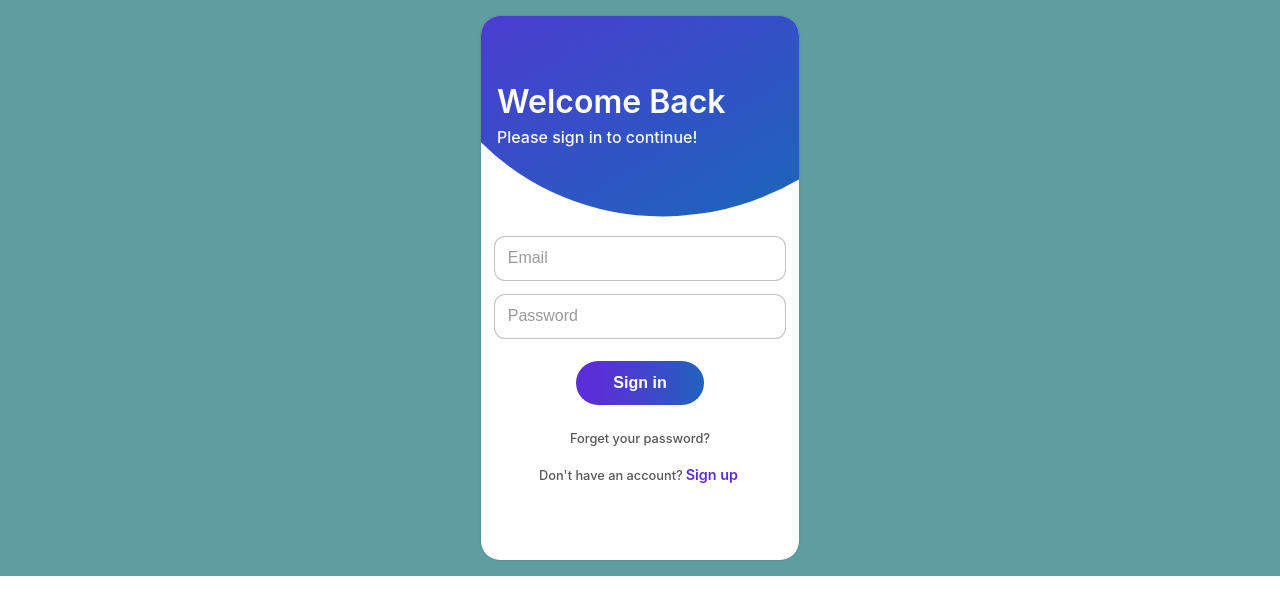
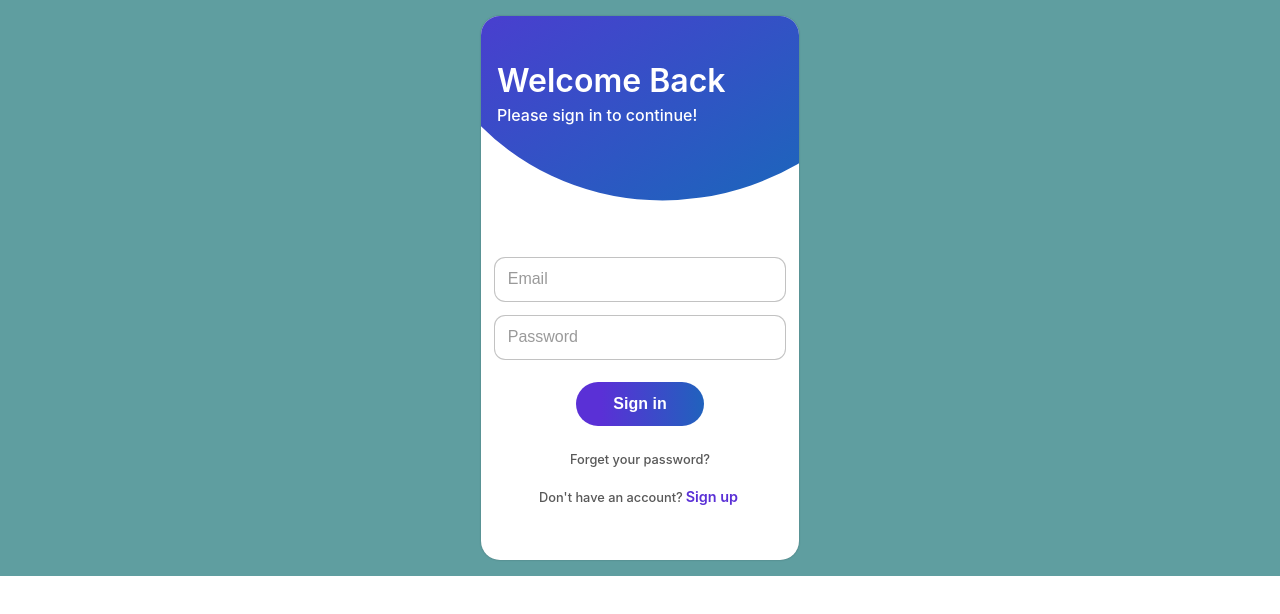
Before and after one commit to StephanoAH/sign-react, a React (Create React App) app: page / in a window 1280 px wide. Shown: the top 614 px of the page. Built offline with nearby package versions, Linux system fonts and the light colour scheme.

Commit message:
Fixed some bugs and added a fade to header text

```diff
--- a/src/components/Account/Account.js
+++ b/src/components/Account/Account.js
@@ -21,6 +21,15 @@ const BackDropVariants = {
   },
 };
 
+const HeaderContainerVariants = {
+  hide: {
+    opacity: "0",
+  },
+  display: {
+    opacity: "1",
+  },
+};
+
 const expandingTransition = {
   type: "spring",
   duration: 2.3,
@@ -29,12 +38,15 @@ const expandingTransition = {
 
 function Account() {
   const [isExpanded, setExpanded] = useState(false);
+  const [isDisplayed, setDisplayed] = useState(false);
   const [isActive, setActive] = useState("signin");
 
   const playExpandingAnimation = () => {
     setExpanded(true);
+    setDisplayed(true);
     setTimeout(() => {
       setExpanded(false);
+      setDisplayed(false);
     }, expandingTransition.duration * 1000 - 1600);
   };
 
@@ -66,20 +78,30 @@ function Account() {
             transition={playExpandingAnimation}
           />
           {isActive === "signin" && (
-            <div className={style.HeaderContainer}>
+            <motion.div
+              className={style.HeaderContainer}
+              initial={false}
+              variants={HeaderContainerVariants}
+              animate={isDisplayed ? "hide" : "display"}
+            >
               <h2 className={style.HeaderText}>Welcome Back</h2>
               <h3 className={style.SubheaderText}>
                 Please sign in to continue!
               </h3>
-            </div>
+            </motion.div>
           )}
           {isActive === "signup" && (
-            <div className={style.HeaderContainer}>
+            <motion.div
+              className={style.HeaderContainer}
+              initial={false}
+              variants={HeaderContainerVariants}
+              animate={isDisplayed ? "hide" : "display"}
+            >
               <h2 className={style.HeaderText}>Create account</h2>
               <h3 className={style.SubheaderText}>
                 Please sign up to continue!
               </h3>
-            </div>
+            </motion.div>
           )}
         </div>
         <div className={style.InnerContainer}>
--- a/src/components/Account/account.module.css
+++ b/src/components/Account/account.module.css
@@ -25,7 +25,7 @@
   display: flex;
   flex-direction: column;
   position: absolute;
-  top: -20em;
+  top: -21em;
   left: -4em;
   transform: rotate(60deg);
   border-radius: 50%;
@@ -41,6 +41,7 @@
   width: 100%;
   display: flex;
   flex-direction: column;
+  z-index: 1;
 }
 
 .HeaderText {
@@ -49,7 +50,6 @@
   line-height: 1.24;
   color: #fff;
   margin: 0;
-  z-index: 1;
 }
 
 .SubheaderText {
@@ -57,7 +57,6 @@
   font-weight: 500;
   color: #fff;
   margin-top: 0.3em;
-  z-index: 1;
 }
 
 .InnerContainer {
@@ -65,4 +64,5 @@
   display: flex;
   flex-direction: column;
   padding: 0 1.8em;
+  margin-top: 4em;
 }
--- a/src/components/SignIn/SignIn.module.css
+++ b/src/components/SignIn/SignIn.module.css
@@ -20,6 +20,8 @@
   outline: none;
   font-size: 1rem;
   transition: all 200ms ease-in-out;
+  /*TODO: Test this shadow */
+  /* box-shadow: 0px 2px 6.5px rgb(0 0 0 / 15%); */
 }
 
 .Input::placeholder {
--- a/src/components/SignUp/SignUp.module.css
+++ b/src/components/SignUp/SignUp.module.css
@@ -3,7 +3,6 @@
   display: flex;
   flex-direction: column;
   align-items: center;
-  margin-top: 4em;
 }
 
 .FormContainer {
```
